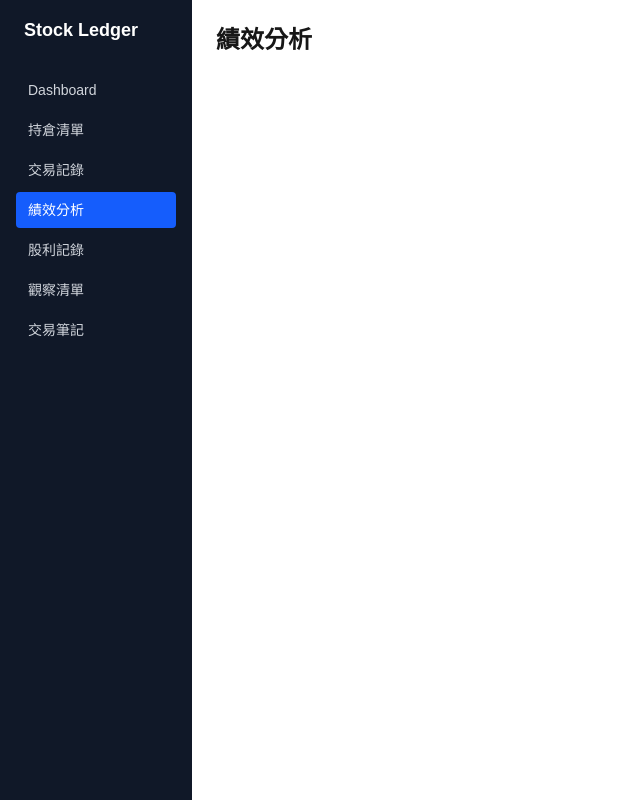
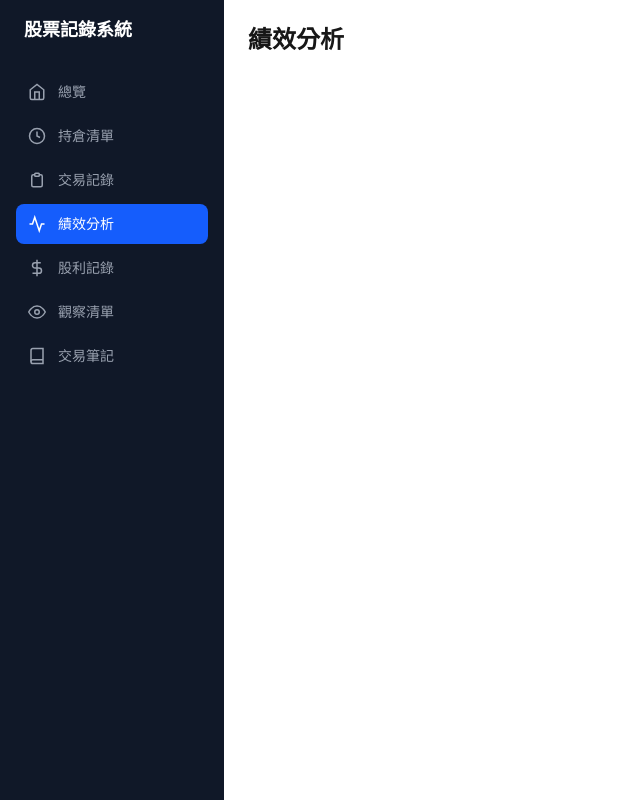
Before and after one commit to h-e-l-e-n/stock-ledger, a Next.js app: page /performance in a window 1280 px wide. Shown: the whole page, without its empty margins (0-640 px from the left). Built offline with nearby package versions, Linux system fonts and the light colour scheme.

Commit message:
feat: update nav with icons and Chinese title

```diff
--- a/components/nav.js
+++ b/components/nav.js
@@ -4,30 +4,93 @@ import Link from 'next/link'
 import { usePathname } from 'next/navigation'
 
 const links = [
-  { href: '/',             label: 'Dashboard' },
-  { href: '/positions',    label: '持倉清單' },
-  { href: '/trades',       label: '交易記錄' },
-  { href: '/performance',  label: '績效分析' },
-  { href: '/dividends',    label: '股利記錄' },
-  { href: '/watchlist',    label: '觀察清單' },
-  { href: '/notes',        label: '交易筆記' },
+  {
+    href: '/',
+    label: '總覽',
+    icon: (
+      <svg width="18" height="18" viewBox="0 0 24 24" fill="none" stroke="currentColor" strokeWidth="2">
+        <path d="M3 9l9-7 9 7v11a2 2 0 01-2 2H5a2 2 0 01-2-2z"/>
+        <polyline points="9 22 9 12 15 12 15 22"/>
+      </svg>
+    ),
+  },
+  {
+    href: '/positions',
+    label: '持倉清單',
+    icon: (
+      <svg width="18" height="18" viewBox="0 0 24 24" fill="none" stroke="currentColor" strokeWidth="2">
+        <circle cx="12" cy="12" r="10"/>
+        <polyline points="12 6 12 12 16 14"/>
+      </svg>
+    ),
+  },
+  {
+    href: '/trades',
+    label: '交易記錄',
+    icon: (
+      <svg width="18" height="18" viewBox="0 0 24 24" fill="none" stroke="currentColor" strokeWidth="2">
+        <path d="M9 5H7a2 2 0 00-2 2v12a2 2 0 002 2h10a2 2 0 002-2V7a2 2 0 00-2-2h-2"/>
+        <rect x="9" y="3" width="6" height="4" rx="1"/>
+      </svg>
+    ),
+  },
+  {
+    href: '/performance',
+    label: '績效分析',
+    icon: (
+      <svg width="18" height="18" viewBox="0 0 24 24" fill="none" stroke="currentColor" strokeWidth="2">
+        <polyline points="22 12 18 12 15 21 9 3 6 12 2 12"/>
+      </svg>
+    ),
+  },
+  {
+    href: '/dividends',
+    label: '股利記錄',
+    icon: (
+      <svg width="18" height="18" viewBox="0 0 24 24" fill="none" stroke="currentColor" strokeWidth="2">
+        <line x1="12" y1="1" x2="12" y2="23"/>
+        <path d="M17 5H9.5a3.5 3.5 0 000 7h5a3.5 3.5 0 010 7H6"/>
+      </svg>
+    ),
+  },
+  {
+    href: '/watchlist',
+    label: '觀察清單',
+    icon: (
+      <svg width="18" height="18" viewBox="0 0 24 24" fill="none" stroke="currentColor" strokeWidth="2">
+        <path d="M1 12s4-8 11-8 11 8 11 8-4 8-11 8-11-8-11-8z"/>
+        <circle cx="12" cy="12" r="3"/>
+      </svg>
+    ),
+  },
+  {
+    href: '/notes',
+    label: '交易筆記',
+    icon: (
+      <svg width="18" height="18" viewBox="0 0 24 24" fill="none" stroke="currentColor" strokeWidth="2">
+        <path d="M4 19.5A2.5 2.5 0 016.5 17H20"/>
+        <path d="M6.5 2H20v20H6.5A2.5 2.5 0 014 19.5v-15A2.5 2.5 0 016.5 2z"/>
+      </svg>
+    ),
+  },
 ]
 
 export default function Nav() {
   const pathname = usePathname()
   return (
-    <nav className="w-48 min-h-screen bg-gray-900 text-white flex flex-col p-4 gap-1 shrink-0">
-      <span className="text-lg font-bold mb-6 px-2">Stock Ledger</span>
-      {links.map(({ href, label }) => (
+    <nav className="w-56 min-h-screen bg-gray-900 text-white flex flex-col p-4 gap-1 shrink-0">
+      <span className="text-lg font-bold mb-6 px-2">股票記錄系統</span>
+      {links.map(({ href, label, icon }) => (
         <Link
           key={href}
           href={href}
-          className={`px-3 py-2 rounded text-sm transition-colors ${
+          className={`flex items-center gap-3 px-3 py-2.5 rounded-lg text-sm transition-colors ${
             pathname === href
               ? 'bg-blue-600 text-white'
-              : 'text-gray-300 hover:bg-gray-700'
+              : 'text-gray-400 hover:bg-gray-800 hover:text-white'
           }`}
         >
+          {icon}
           {label}
         </Link>
       ))}
```
